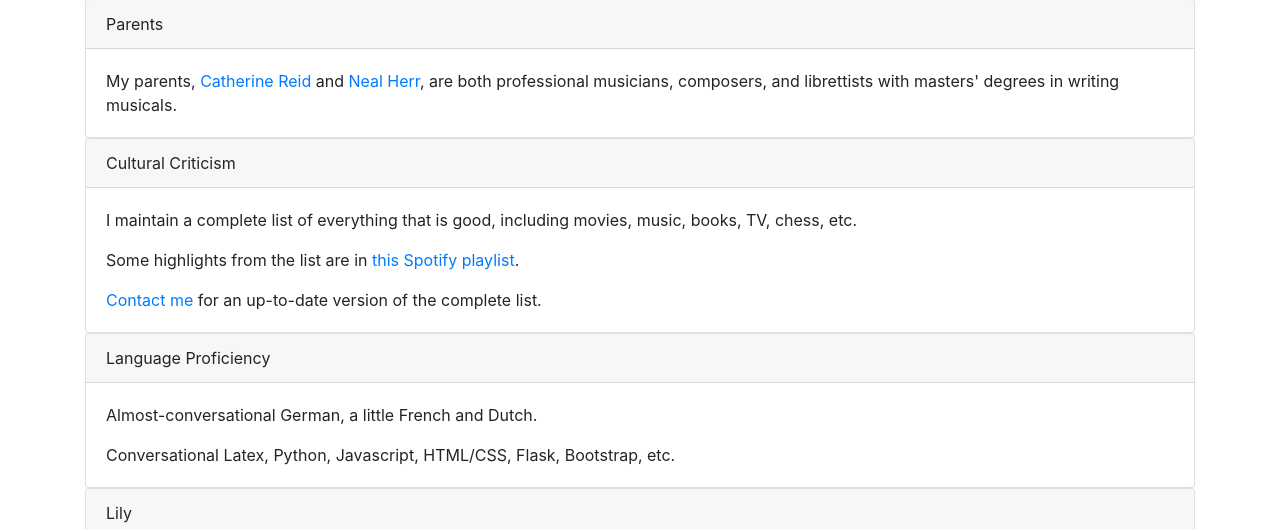
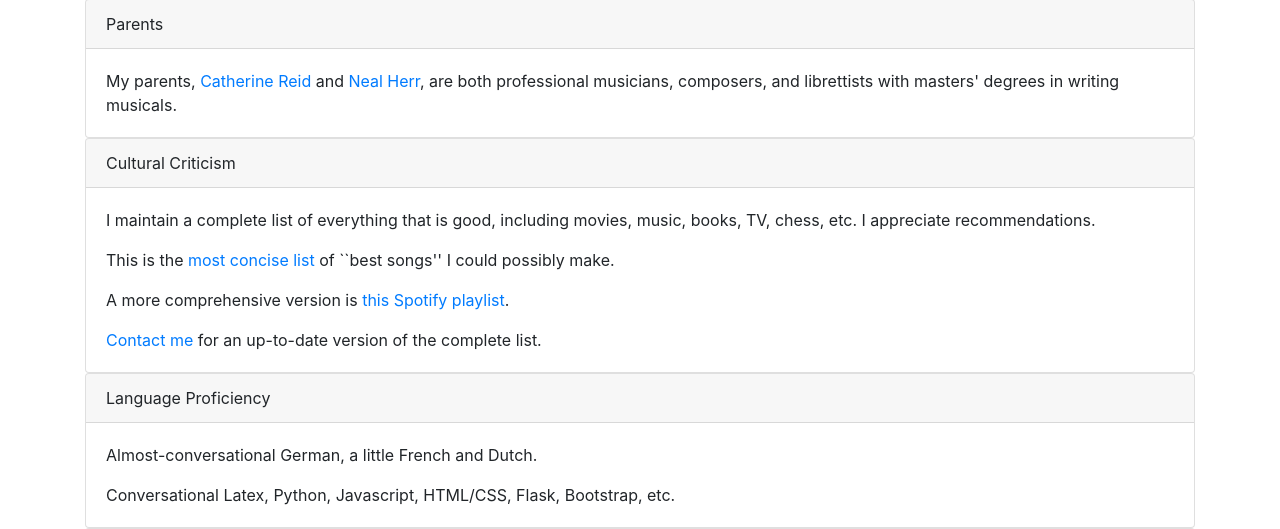
Before and after one commit to nanotech22/logetale, a Flask app: page /personal in a window 1280 px wide. Shown: the part 611-1140 px from the top of the page. Run offline with Flask 2, Linux system fonts and the light colour scheme; some libraries are stand-ins or nearby versions.

Commit message:
added more concise version of best songs

```diff
--- a/templates/pages/personal.html
+++ b/templates/pages/personal.html
@@ -54,10 +54,13 @@
 
     <div class="card-body">
         <p class="card-text">
-            I maintain a complete list of everything that is good, including movies, music, books, TV, chess, etc.
+            I maintain a complete list of everything that is good, including movies, music, books, TV, chess, etc. I appreciate recommendations.
         </p>
         <p class="card-text">
-            Some highlights from the list are in <a href="https://open.spotify.com/playlist/7k3kMh4hsWBdupjGC3TeQb?si=c2d028f108f64aef">this Spotify playlist</a>.
+            This is the <a href="https://open.spotify.com/playlist/4Aw85XGnl3mL3BaNKVAQ40?si=de1eab8058f44d62">most concise list</a> of ``best songs'' I could possibly make.
+        </p>
+        <p class="card-text">
+            A more comprehensive version is <a href="https://open.spotify.com/playlist/7k3kMh4hsWBdupjGC3TeQb?si=c2d028f108f64aef">this Spotify playlist</a>.
         </p>
         <p class="card-text"><a href="{{ url_for('contact') }}">Contact me</a> for an up-to-date version of the complete list.</p>
     </div>
```
